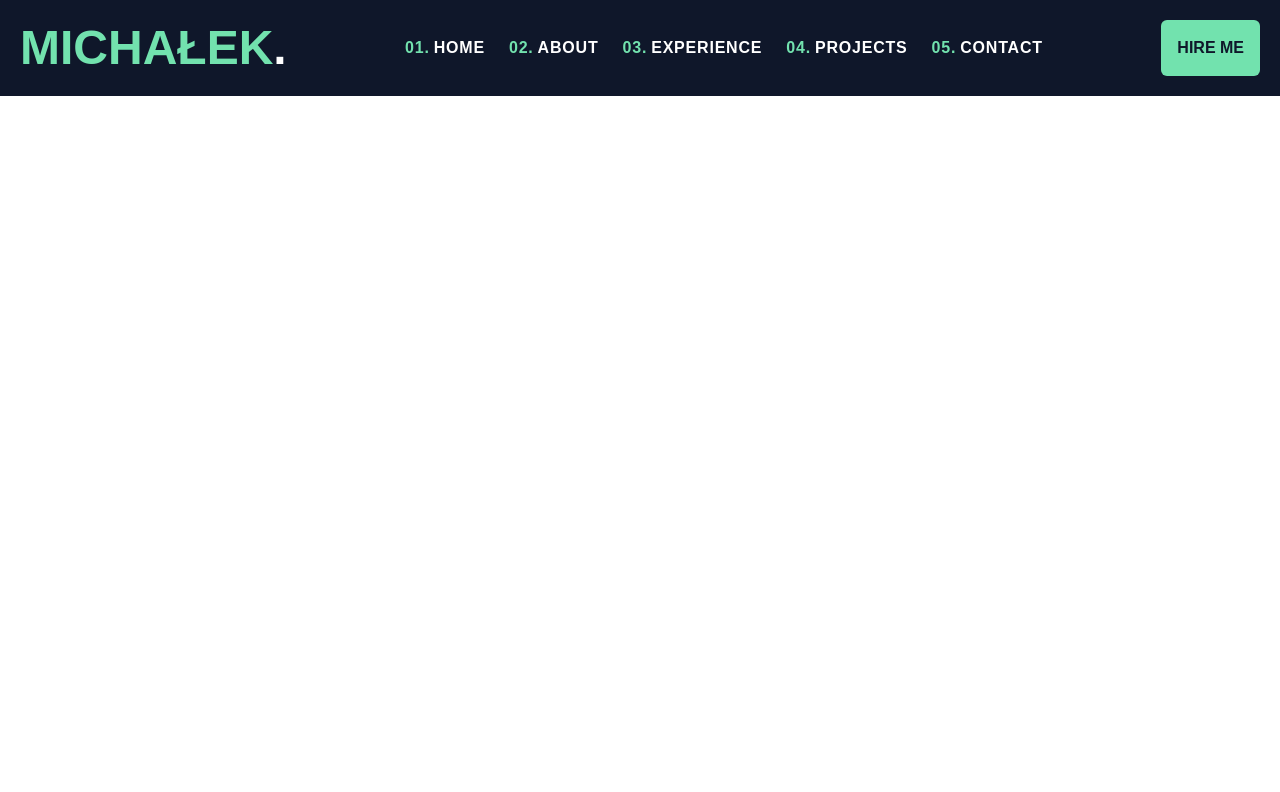
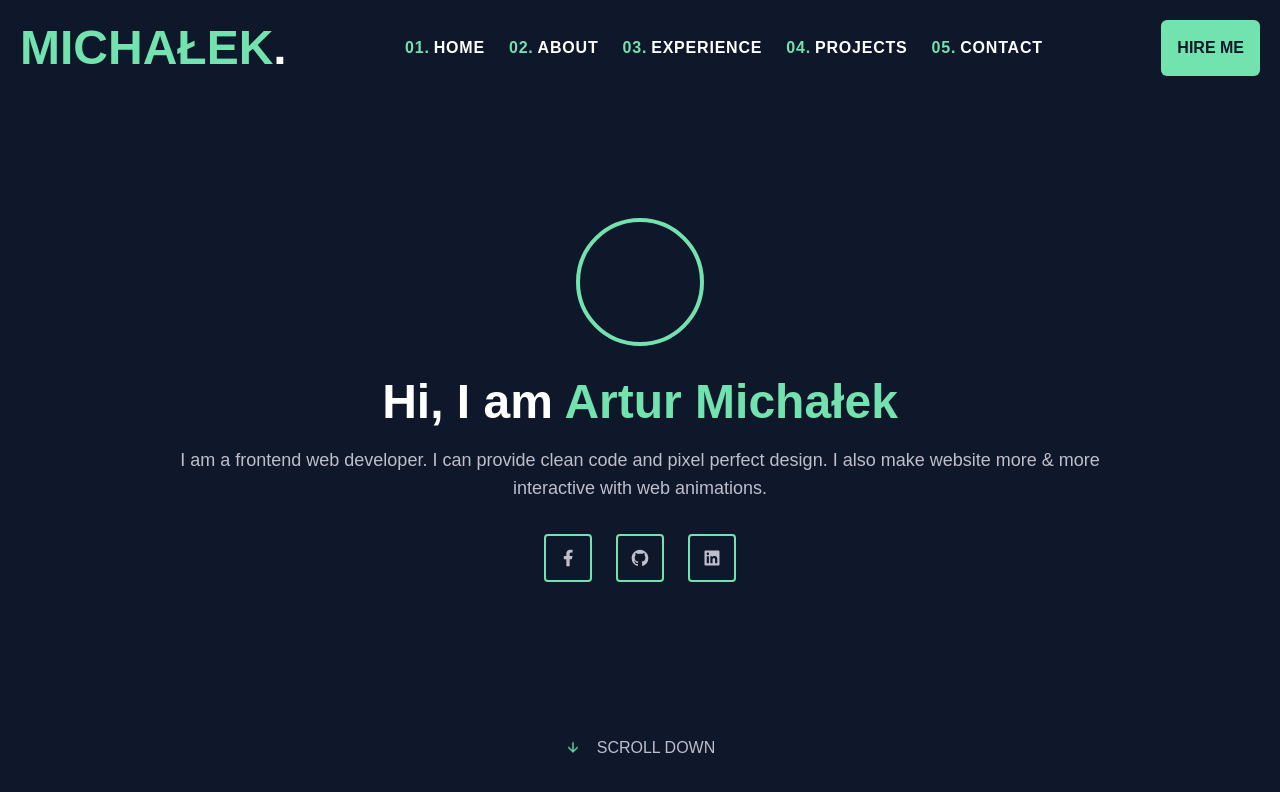
Before and after one commit to Sh4ke96/portfolio-project, a Next.js app: page / in a window 1280 px wide. Shown: the top 792 px of the page. Built offline with nearby package versions, Linux system fonts and the light colour scheme.

Commit message:
add react-icons, add socials component, add section hero, change header for position fixed

```diff
--- a/components/Header/Header.tsx
+++ b/components/Header/Header.tsx
@@ -4,7 +4,7 @@ import Button from "../Button/Button";
 const Header: FC = () => {
   const [showMenu, setShowMenu] = useState(false);
   return (
-    <header className="container flex items-center justify-between mx-auto p-5">
+    <header className="fixed right-2/4 translate-x-2/4 container flex items-center justify-between mx-auto p-5">
       <a href="/">
         <h1 className="text-2xl sm:text-4xl lg:text-5xl text-green font-bold uppercase">
           Michałek<span className="text-white">.</span>
--- a/components/Sections/SectionHero.tsx
+++ b/components/Sections/SectionHero.tsx
@@ -1,7 +1,28 @@
 import { FC } from "react";
+import Socials from "../Socials/Socials";
+import { RiArrowDownLine } from "react-icons/ri";
 
 const SectionHero: FC = () => {
-  return <div></div>;
+  return (
+    <section className="container mx-auto flex flex-col items-center justify-center h-screen p-5">
+      <div className="w-full min-h-full flex flex-col items-center justify-center md:w-3/4">
+        <div className="border-4 rounded-full border-green w-32 h-32 mb-8"></div>
+        <h1 className="text-white text-5xl font-bold mb-5 text-center">
+          Hi, I am <span className="text-green">Artur Michałek</span>
+        </h1>
+        <p className="text-gray text-center text-lg mb-5 lg:mb-8">
+          I am a frontend web developer. I can provide clean code and pixel
+          perfect design. I also make website more & more interactive with web
+          animations.
+        </p>
+        <Socials />
+      </div>
+      <div className="absolute flex left-0 top-auto bottom-10 w-full text-center justify-center items-center text-gray text-md uppercase">
+        <RiArrowDownLine className="text-green mr-4 animate-bounce" />
+        Scroll down
+      </div>
+    </section>
+  );
 };
 
 export default SectionHero;
--- /dev/null
+++ b/components/Socials/Socials.tsx
@@ -0,0 +1,24 @@
+import { FC } from "react";
+import {
+  RiFacebookFill,
+  RiGithubFill,
+  RiLinkedinBoxFill,
+} from "react-icons/ri";
+
+const Socials: FC = () => {
+  return (
+    <div className="flex gap-x-6">
+      <div className="p-3 text-gray border-2 border-green rounded text-xl">
+        <RiFacebookFill />
+      </div>
+      <div className="p-3 text-gray border-2 border-green rounded text-xl">
+        <RiGithubFill />
+      </div>
+      <div className="p-3 text-gray border-2 border-green rounded text-xl">
+        <RiLinkedinBoxFill />
+      </div>
+    </div>
+  );
+};
+
+export default Socials;
--- a/package.json
+++ b/package.json
@@ -11,7 +11,8 @@
   "dependencies": {
     "next": "12.3.1",
     "react": "18.2.0",
-    "react-dom": "18.2.0"
+    "react-dom": "18.2.0",
+    "react-icons": "^4.6.0"
   },
   "devDependencies": {
     "@types/node": "18.11.5",
--- a/tailwind.config.js
+++ b/tailwind.config.js
@@ -9,6 +9,7 @@ module.exports = {
       colors: {
         green: "#72e2ae",
         blue: "#0f172a",
+        gray: "#bfbecb",
       },
       screens: {
         sm: "640px",
```
Also changed, not shown: 1 other file (tests, documents, lock files or other folders).
